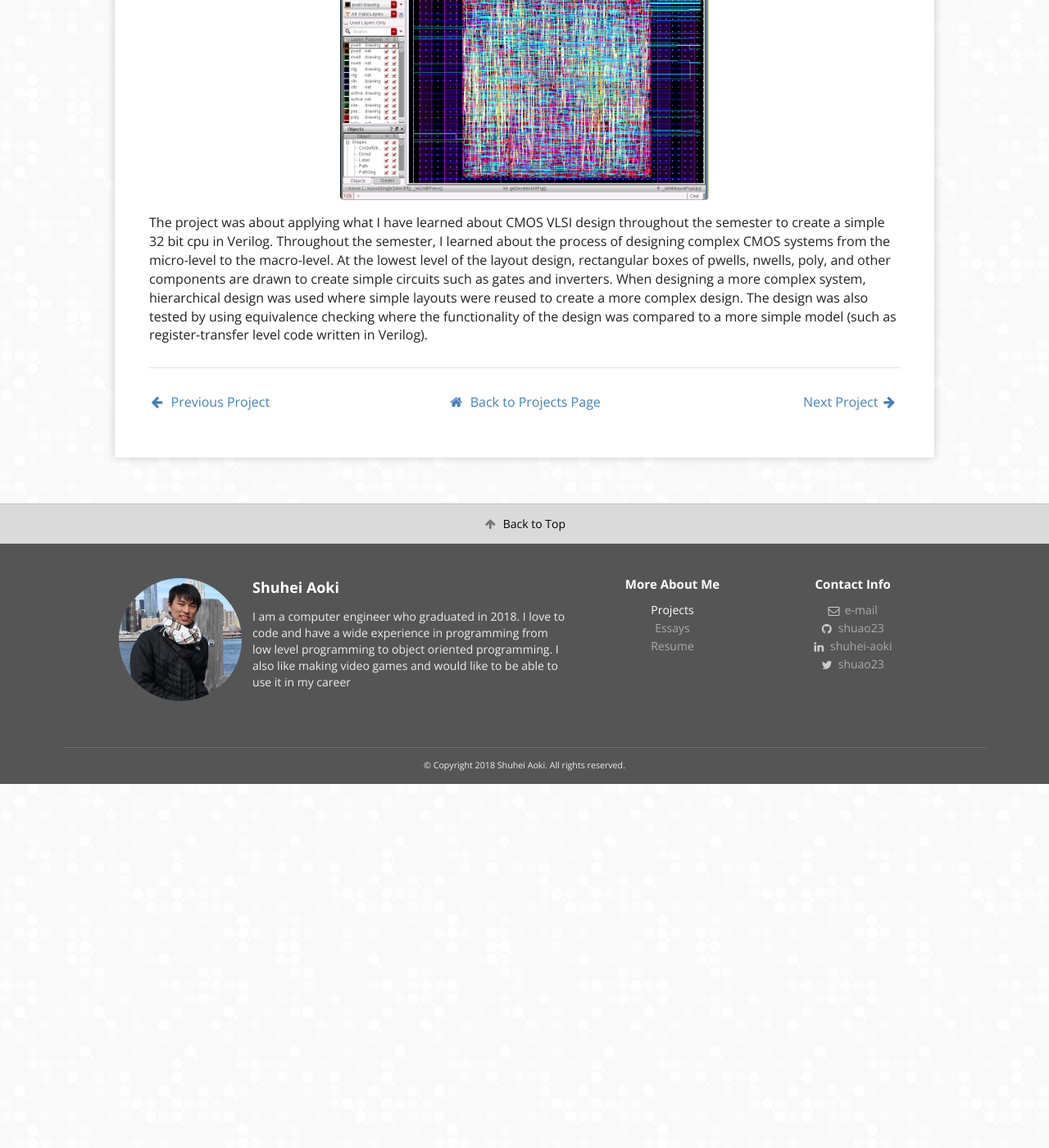
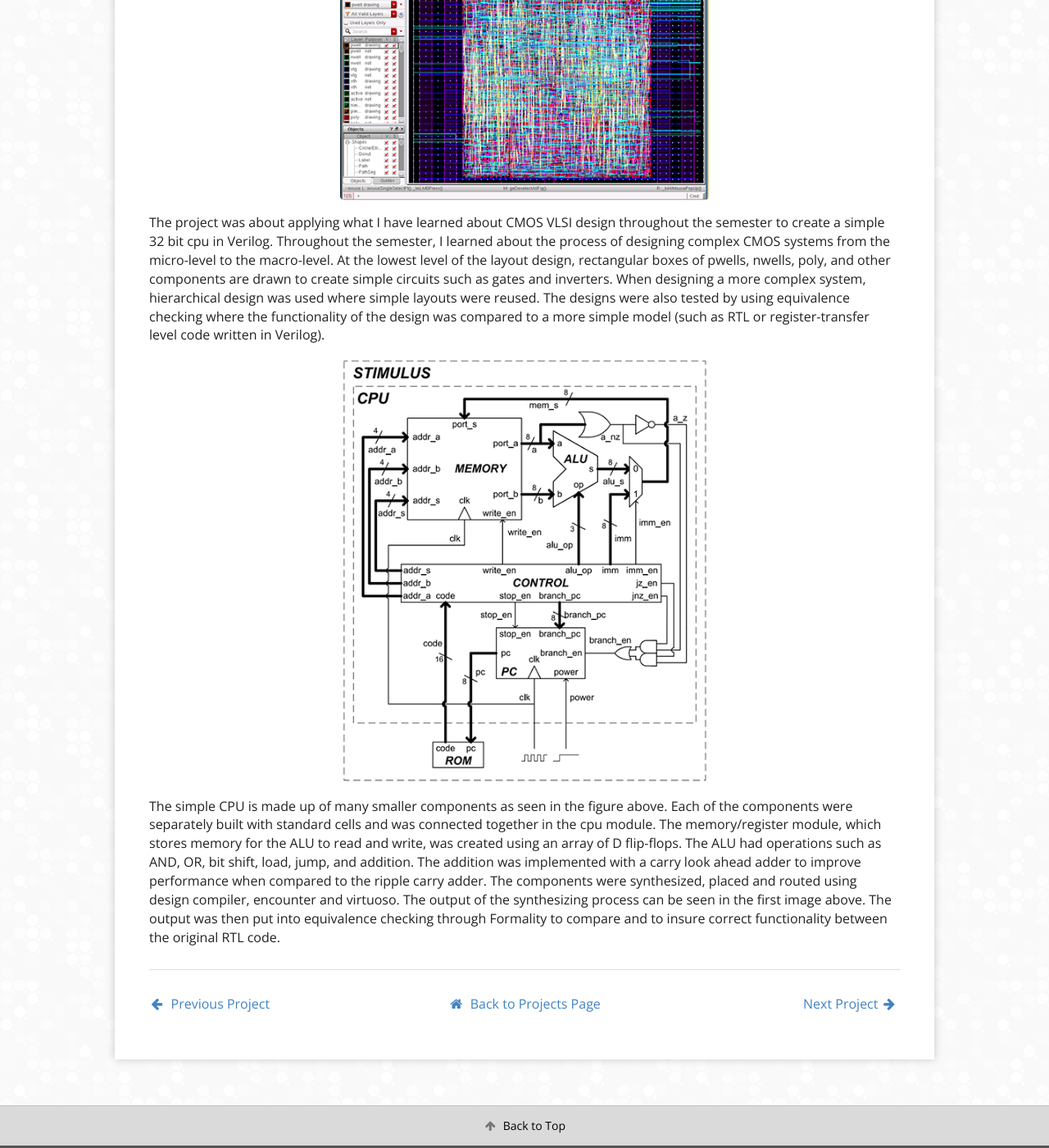
Before and after one commit to shuao23/shuao23.github.io, a Jekyll site: the page built from projects/project_cpu32.md, in a window 1280 px wide and 1400 px high, scrolled down 310 px. Shown: the whole window at 82% size. Built offline with Jekyll 4.4.1, drawn with Linux system fonts in a browser that asks for light colours; before the commit the page ends 1266 px from its top, so only the background shows below that; some of the changed text lies outside the part shown.

Commit message:
worked on cpu32

```diff
--- a/projects/project_cpu32.md
+++ b/projects/project_cpu32.md
@@ -10,10 +10,28 @@ date: "2018-03-25"
 labels:
   - Verilog
   - Virtuoso
+  - Design Compiler
+  - Encounter
+  - Formality
+  - ASIC Design Flow
+  - Standard Cell Design
 summary: A integrated circuit layout of a simple 32 bit CPU implemented in Verilog for ECE 429
 ---
 
-  <img class="ui large centered rounded image" src="/images/cpu32/layout.png">
+<img class="ui large centered rounded image" src="/images/cpu32/layout.png">
+
+<p>
+  The project was about applying what I have learned about CMOS VLSI design throughout the semester to create a simple 32 bit cpu in Verilog. Throughout the semester, I learned about the process of designing complex CMOS systems from the micro-level to the macro-level. At the lowest level of the layout design, rectangular boxes of pwells, nwells, poly, and other components are drawn to create simple circuits such as gates and inverters. When designing a more complex system, hierarchical design was used where simple layouts were reused. The designs were also tested by using equivalence checking where the functionality of the design was compared to a more simple model (such as RTL or register-transfer level code written in Verilog).
+</p>
+
+<img class="ui large centered rounded image" src="/images/cpu32/schematic.png">
+
+<p>
+  The simple CPU is made up of many smaller components as seen in the figure above. Each of the components were separately built with standard cells and was connected together in the cpu module. The memory/register module, which stores memory for the ALU to read and write, was created using an array of D flip-flops. The ALU had operations such as AND, OR, bit shift, load, jump, and addition. The addition was implemented with a carry look ahead adder to improve performance when compared to the ripple carry adder. The components were synthesized, placed and routed using design compiler, encounter and virtuoso. The output of the synthesizing process can be seen in the first image above. The output was then put into equivalence checking through Formality to compare and to insure correct functionality between the original RTL code.
+</p>
+
+<p>
   <p>
-    The project was about applying what I have learned about CMOS VLSI design throughout the semester to create a simple 32 bit cpu in Verilog. Throughout the semester, I learned about the process of designing complex CMOS systems from the micro-level to the macro-level. At the lowest level of the layout design, rectangular boxes of pwells, nwells, poly, and other components are drawn to create simple circuits such as gates and inverters. When designing a more complex system, hierarchical design was used where simple layouts were reused to create a more complex design. The design was also tested by using equivalence checking where the functionality of the design was compared to a more simple model (such as register-transfer level code written in Verilog).
+
   </p>
+</p>
```
Also changed, not shown: other parts of projects/project_cpu32.md (+1 -1 lines), images/cpu32/layout.png, images/cpu32/schematic.png (added).
